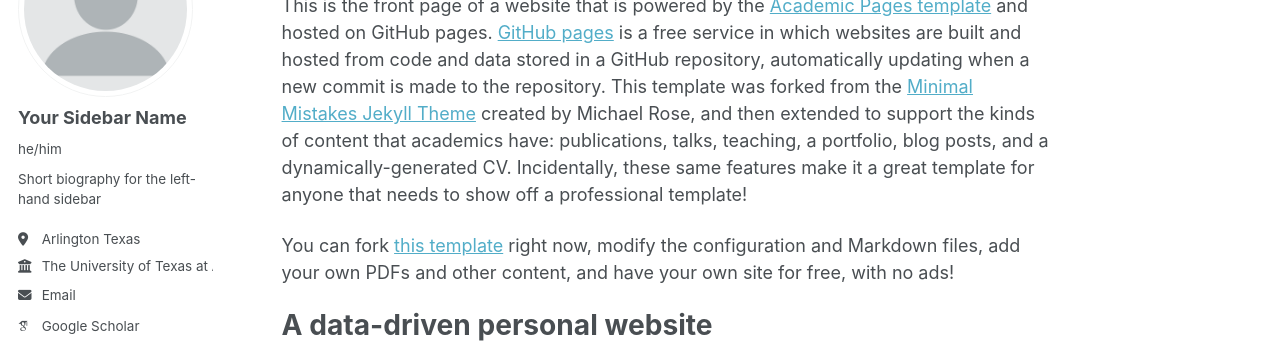
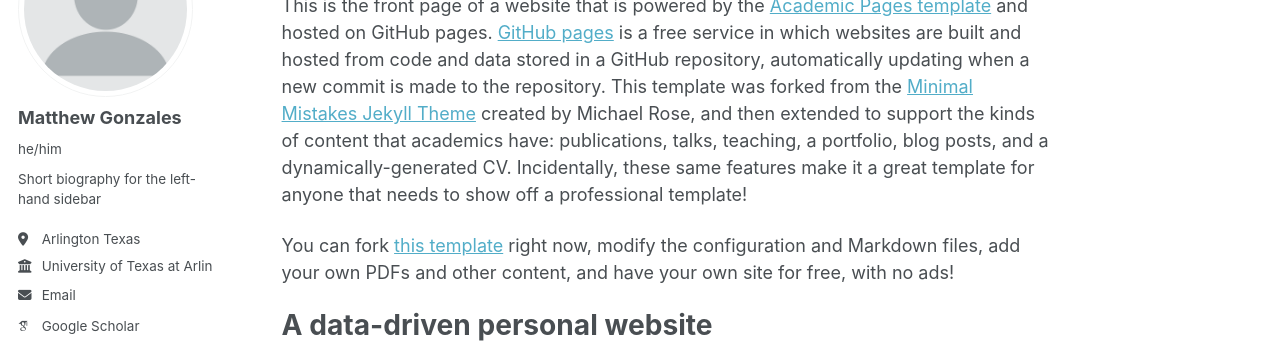
Before and after one commit to Semil0w/semil0w.github.io, a Jekyll site: the page built from _pages/about.md, in a window 1280 px wide. Shown: the part 179-527 px from the top of the page. Built offline with Jekyll 4.4.1, drawn with Linux system fonts in a browser that asks for light colours; some web fonts are replaced; a script bundle is joined from its source files by our own code; library files that are not in the unit come from our copies.

Commit message:
Update _config.yml

```diff
--- a/_config.yml
+++ b/_config.yml
@@ -13,7 +13,7 @@ title                    : "Matthew R. Gonzales"
 title_separator          : "-"
 name                     : &name "Matthew Gonzales"
 description              : &description "Matthew Gonzales's academic portfolio"   # Update this with a general description of your site, this is the default if not overridden by a page
-url                      : https://academicpages.github.io # The base hostname & protocol for your site e.g. "https://[your GitHub username].github.io",
+url                      : https://https://semil0w.github.io/ # The base hostname & protocol for your site e.g. "https://[your GitHub username].github.io",
                                                            # or if you already have some other page hosted on Github then use "https://[your GitHub username].github.io/[Your Repo Name]"
 baseurl                  : "" # the subpath of your site, e.g. "/blog"
 repository               : "academicpages/academicpages.github.io"
@@ -24,11 +24,11 @@ repository               : "academicpages/academicpages.github.io"
 author:
   # Biographic information
   avatar           : "profile.png"
-  name             : "Your Sidebar Name"
+  name             : "Matthew Gonzales"
   pronouns         : "he/him" # example: "she/her"
   bio              : "Short biography for the left-hand sidebar"
   location         : "Arlington Texas"
-  employer         : "The University of Texas at Arlington"
+  employer         : "University of Texas at Arlington"
   uri              : # URL
   email            : "Matthew.Gonzales.2026@gmail.com"
 
```
